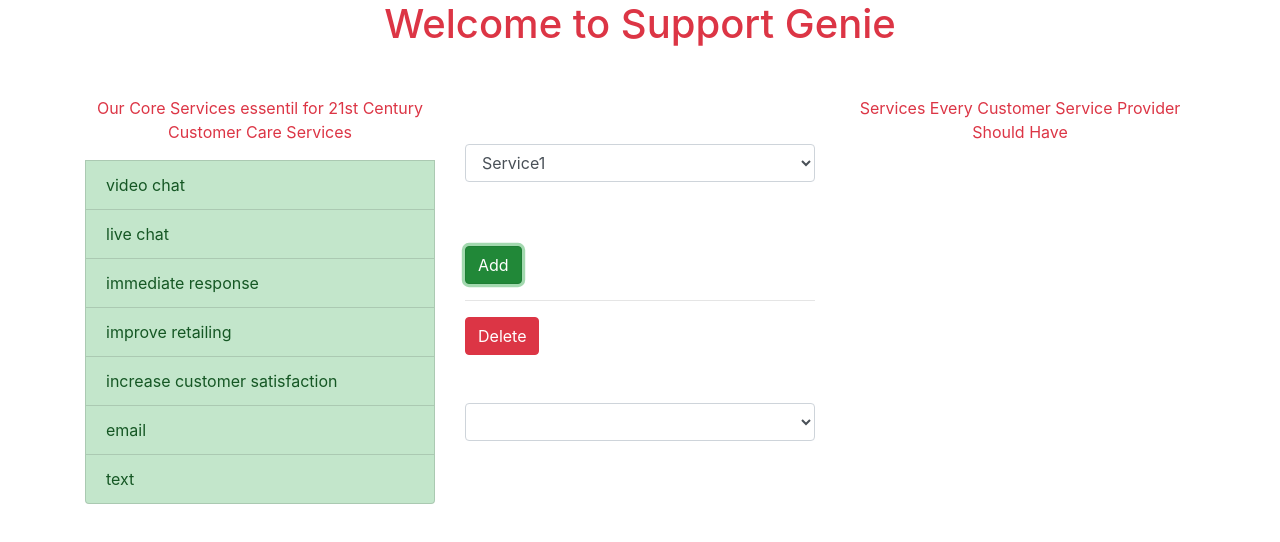
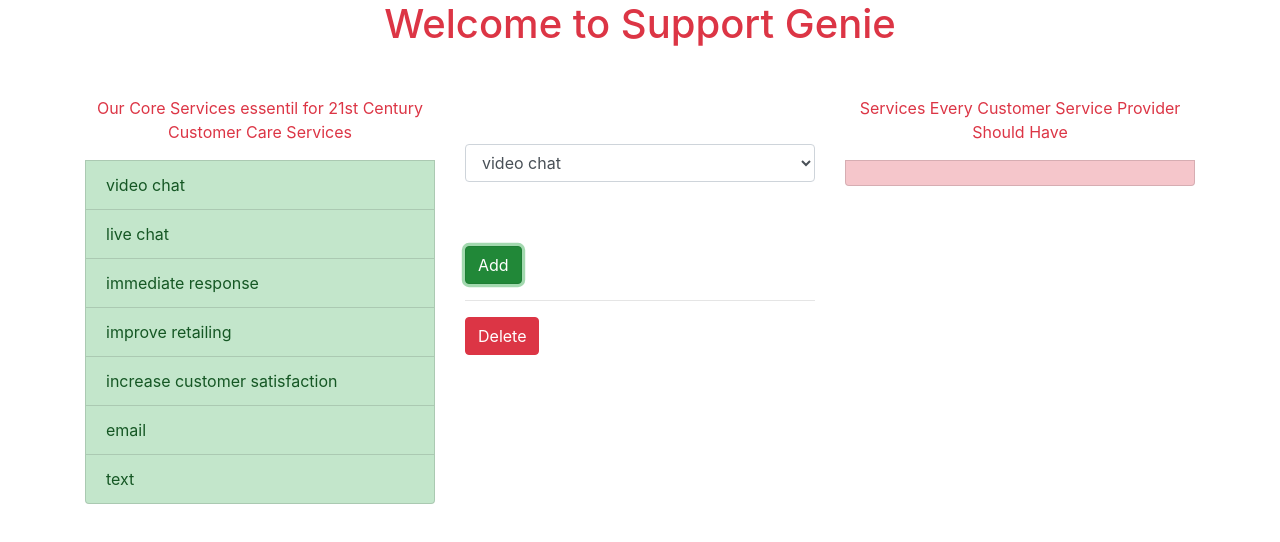
Before and after one commit to Theodore-Kelechukwu-Onyejiaku/list-component, a React (Create React App) app: page / in a window 1280 px wide. Both pictures are taken after a click on the button "Add". Shown: the top 542 px of the page. Built offline with nearby package versions, Linux system fonts and the light colour scheme.

Commit message:
finish add services function

```diff
--- a/src/App.js
+++ b/src/App.js
@@ -12,8 +12,8 @@ const ClientServices = ({ each }) => {
   return <li className="list-group-item list-group-item-danger">{each}</li>;
 };
 
-const SelectServices = () => {
-  return <option value="service1"> Service1</option>;
+const SelectServices = ({each}) => {
+  return <option value={each}> {each}</option>;
 };
 
 const App = () => {
@@ -27,13 +27,31 @@ const App = () => {
     "text",
   ]);
   const [customerServices, setCustomerServices] = useState([]);
-  const [visible, setVisible] = useState(true);
+  const [addServiceValue, setAddServiceValue] = useState("");
+  const [visibleAdd, setVisibleAdd] = useState(true);
+  const [visibleDelete, setVisibleDelete] = useState(true);
+
+  //Changing the select option of the Add Services
+  const onChangeAdd = (e)=>{
+    setAddServiceValue(e.target.value);
+  }
+
 
   //Clicking the add Button
-  const add = () => {
-    //alert("hello");
-    setVisible(!visible)
+  const onAdd = () => {
+    setVisibleAdd(!visibleAdd);
+
+      var newServices = customerServices.filter(each => each !== "");
+      var realServices = [...newServices, addServiceValue]
+      setCustomerServices(realServices);
+      setAddServiceValue("");
   };
+
+  //Clicking the delete Button
+  const onDelete = () =>{
+    setVisibleDelete(!visibleDelete);
+
+  }
   return (
     <div className="App text-danger container">
       <div className="heading text-center">
@@ -52,20 +70,23 @@ const App = () => {
         </div>
         <div className="col-sm-12 col-md-4 col-lg-4 col-xl-4">
           <div className="form-group mt-5">
-            <select className="form-control" style={{ "display": visible ? "none": "block"}}>
-              <SelectServices  />
+            <select className="form-control" style={{ "display": visibleAdd ? "none": "block"}} onChange={onChangeAdd}>
+            {services.map((each, index) => {
+              return <SelectServices  each={each}/>;
+            })}
+
             </select>
           </div>
           <div>
-            <button className="btn btn-success mt-5" onClick={add}>Add</button>
+            <button className="btn btn-success mt-5" onClick={onAdd}>Add</button>
             <hr />
           </div>
 
           <div>
-            <button className="btn btn-danger">Delete</button>
+            <button className="btn btn-danger" onClick={onDelete}>Delete</button>
           </div>
           <div className="form-group mt-5">
-            <select className="form-control"></select>
+            <select className="form-control" style={{ "display": visibleDelete ? "none": "block"}}></select>
           </div>
         </div>
         <div className="col-sm-12 col-md-4 col-lg-4 col-xl-4">
```
